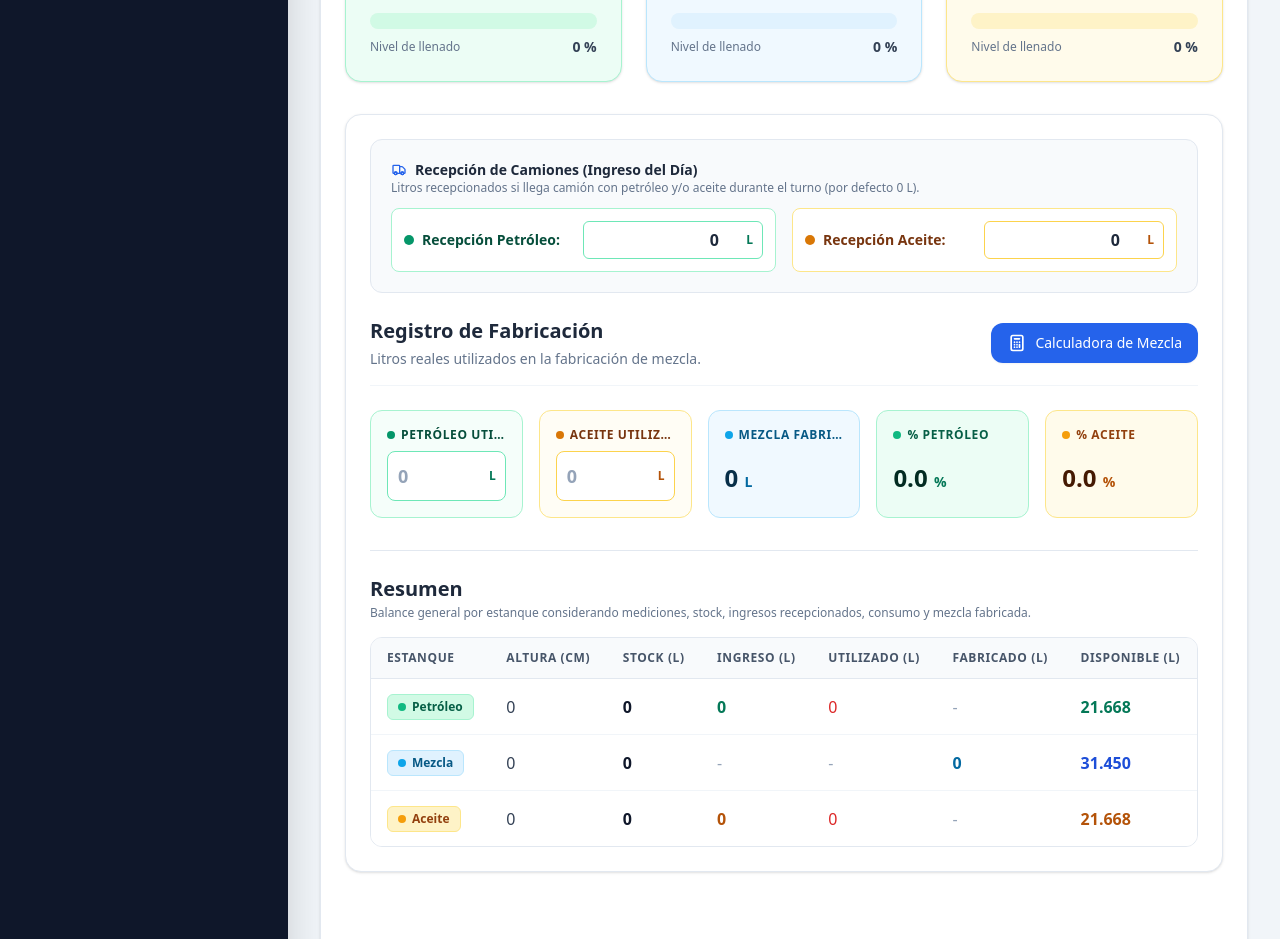
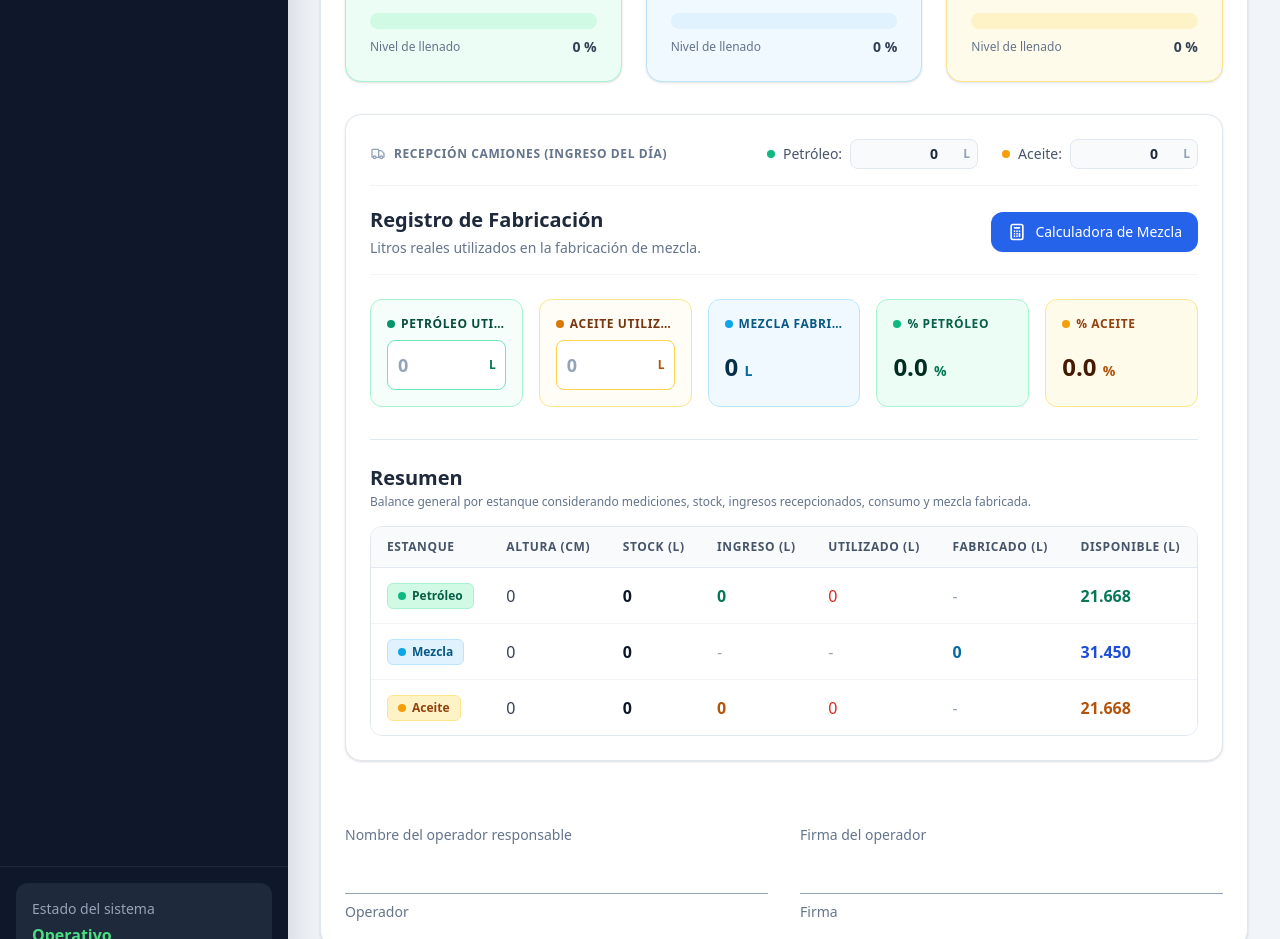
Before and after one commit to zerohcool/Planta-ARL, a React (Vite) app: page / in a window 1280 px wide. Shown: the part 2560-3499 px from the top of the page. Built offline with nearby package versions, Linux system fonts and the light colour scheme.

Commit message:
style: rediseñar recepcion de camiones con formato minimalista integrado

```diff
--- a/src/App.jsx
+++ b/src/App.jsx
@@ -1426,14 +1426,12 @@ function App() {
               {/* Registro real de fabricación a lo largo con botón de Calculadora de Mezcla y Resumen integrado */}
               <div>
                 <div className="bg-white p-6 rounded-2xl shadow border border-slate-200">
-                  {/* Recepción de camiones / Ingreso del día (antes del título) */}
-                  <div className="bg-slate-50 p-4 sm:p-5 rounded-xl border border-slate-200 mb-6">
-                    <div className="flex flex-col sm:flex-row sm:items-center justify-between gap-1 mb-3">
-                      <div>
-                        <h5 className="text-sm font-bold text-slate-800 flex items-center gap-2">
+                  {/* Recepción de camiones / Ingreso del día (diseño minimalista antes del título) */}
+                  <div className="flex flex-col sm:flex-row sm:items-center justify-between gap-3 pb-4 mb-5 border-b border-slate-100">
+                    <div className="flex items-center gap-2">
                       <svg
                         xmlns="http://www.w3.org/2000/svg"
-                            className="h-4 w-4 text-blue-600"
+                        className="h-4 w-4 text-slate-400"
                         fill="none"
                         viewBox="0 0 24 24"
                         stroke="currentColor"
@@ -1442,31 +1440,22 @@ function App() {
                           strokeLinecap="round"
                           strokeLinejoin="round"
                           strokeWidth={2}
-                              d="M9 17a2 2 0 11-4 0 2 2 0 014 0zM19 17a2 2 0 11-4 0 2 2 0 014 0z"
-                            />
-                            <path
-                              strokeLinecap="round"
-                              strokeLinejoin="round"
-                              strokeWidth={2}
                           d="M13 16V6a1 1 0 00-1-1H4a1 1 0 00-1 1v10a1 1 0 001 1h1m8-1a1 1 0 01-1 1H9m4-1V8a1 1 0 011-1h2.586a1 1 0 01.707.293l3.414 3.414a1 1 0 01.293.707V16a1 1 0 01-1 1h-1m-6-1a1 1 0 001 1h1M5 17a2 2 0 104 0m-4 0a2 2 0 114 0m6 0a2 2 0 104 0m-4 0a2 2 0 114 0"
                         />
                       </svg>
-                          Recepción de Camiones (Ingreso del Día)
-                        </h5>
-                        <p className="text-xs text-slate-500">
-                          Litros recepcionados si llega camión con petróleo y/o aceite durante el turno (por defecto 0 L).
-                        </p>
-                      </div>
-                    </div>
-
-                    <div className="grid grid-cols-1 sm:grid-cols-2 gap-4">
+                      <span className="text-xs font-semibold uppercase tracking-wider text-slate-500">
+                        Recepción Camiones (Ingreso del día)
+                      </span>
+                    </div>
+
+                    <div className="flex flex-wrap items-center gap-4 sm:gap-6">
                       {/* Recepción Petróleo */}
-                      <div className="bg-white p-3 rounded-lg border border-emerald-200 shadow-2xs flex items-center justify-between gap-3">
-                        <label className="flex items-center gap-2 text-sm font-semibold text-emerald-900 shrink-0">
-                          <span className="w-2.5 h-2.5 rounded-full bg-emerald-600"></span>
-                          Recepción Petróleo:
-                        </label>
-                        <div className="relative flex-1 max-w-[180px]">
+                      <div className="flex items-center gap-2">
+                        <span className="w-2 h-2 rounded-full bg-emerald-500 shrink-0"></span>
+                        <label className="text-xs sm:text-sm font-medium text-slate-600 shrink-0">
+                          Petróleo:
+                        </label>
+                        <div className="relative w-28 sm:w-32">
                           <input
                             type="number"
                             min="0"
@@ -1479,21 +1468,21 @@ function App() {
                               if (e.target.value.trim() === "") setIngresoPetroleo("0");
                             }}
                             placeholder="0"
-                            className="w-full text-right font-bold text-slate-800 pr-7 py-1.5 px-3 border border-emerald-300 rounded-md focus:outline-none focus:ring-2 focus:ring-emerald-200 focus:border-emerald-500 text-base"
-                          />
-                          <span className="absolute right-2.5 top-1/2 -translate-y-1/2 text-xs font-bold text-emerald-700 pointer-events-none">
+                            className="w-full text-right font-semibold text-slate-800 pr-6 py-1 px-2.5 bg-slate-50 border border-slate-200 rounded-lg text-sm focus:bg-white focus:outline-none focus:ring-1 focus:ring-emerald-500 focus:border-emerald-500 transition-colors"
+                          />
+                          <span className="absolute right-2 top-1/2 -translate-y-1/2 text-xs font-bold text-slate-400 pointer-events-none">
                             L
                           </span>
                         </div>
                       </div>
 
                       {/* Recepción Aceite */}
-                      <div className="bg-white p-3 rounded-lg border border-amber-200 shadow-2xs flex items-center justify-between gap-3">
-                        <label className="flex items-center gap-2 text-sm font-semibold text-amber-900 shrink-0">
-                          <span className="w-2.5 h-2.5 rounded-full bg-amber-600"></span>
-                          Recepción Aceite:
-                        </label>
-                        <div className="relative flex-1 max-w-[180px]">
+                      <div className="flex items-center gap-2">
+                        <span className="w-2 h-2 rounded-full bg-amber-500 shrink-0"></span>
+                        <label className="text-xs sm:text-sm font-medium text-slate-600 shrink-0">
+                          Aceite:
+                        </label>
+                        <div className="relative w-28 sm:w-32">
                           <input
                             type="number"
                             min="0"
@@ -1506,9 +1495,9 @@ function App() {
                               if (e.target.value.trim() === "") setIngresoAceite("0");
                             }}
                             placeholder="0"
-                            className="w-full text-right font-bold text-slate-800 pr-7 py-1.5 px-3 border border-amber-300 rounded-md focus:outline-none focus:ring-2 focus:ring-amber-200 focus:border-amber-500 text-base"
-                          />
-                          <span className="absolute right-2.5 top-1/2 -translate-y-1/2 text-xs font-bold text-amber-700 pointer-events-none">
+                            className="w-full text-right font-semibold text-slate-800 pr-6 py-1 px-2.5 bg-slate-50 border border-slate-200 rounded-lg text-sm focus:bg-white focus:outline-none focus:ring-1 focus:ring-amber-500 focus:border-amber-500 transition-colors"
+                          />
+                          <span className="absolute right-2 top-1/2 -translate-y-1/2 text-xs font-bold text-slate-400 pointer-events-none">
                             L
                           </span>
                         </div>
```
Lines whose indentation alone changed are shown as unchanged.
